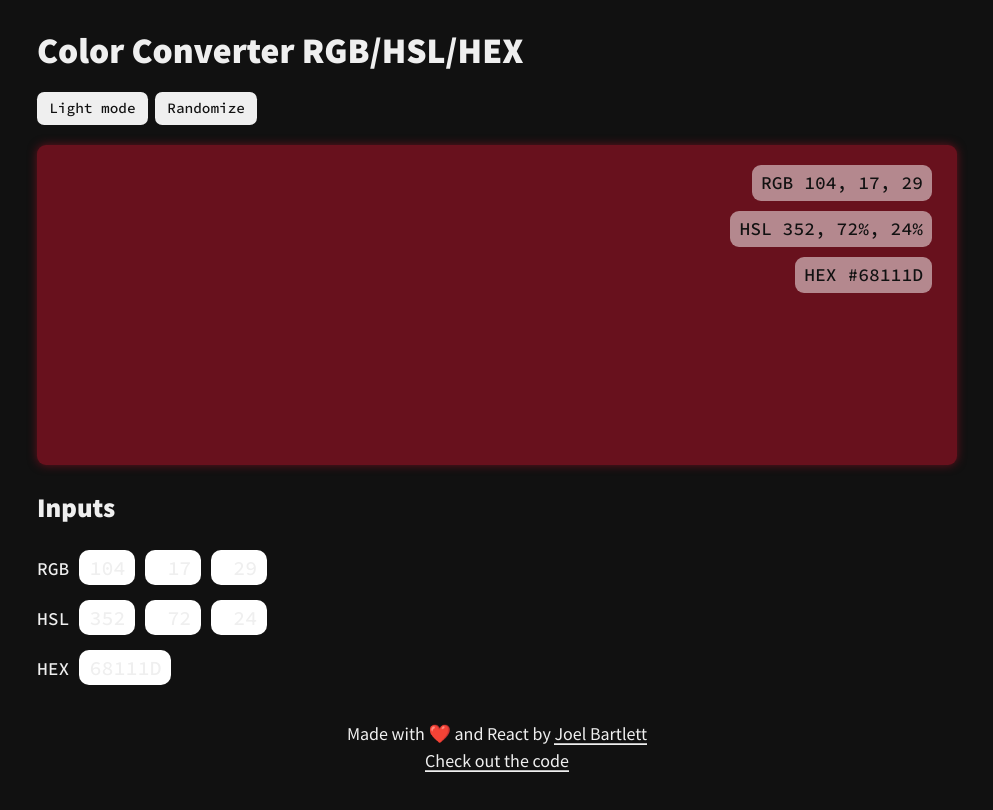
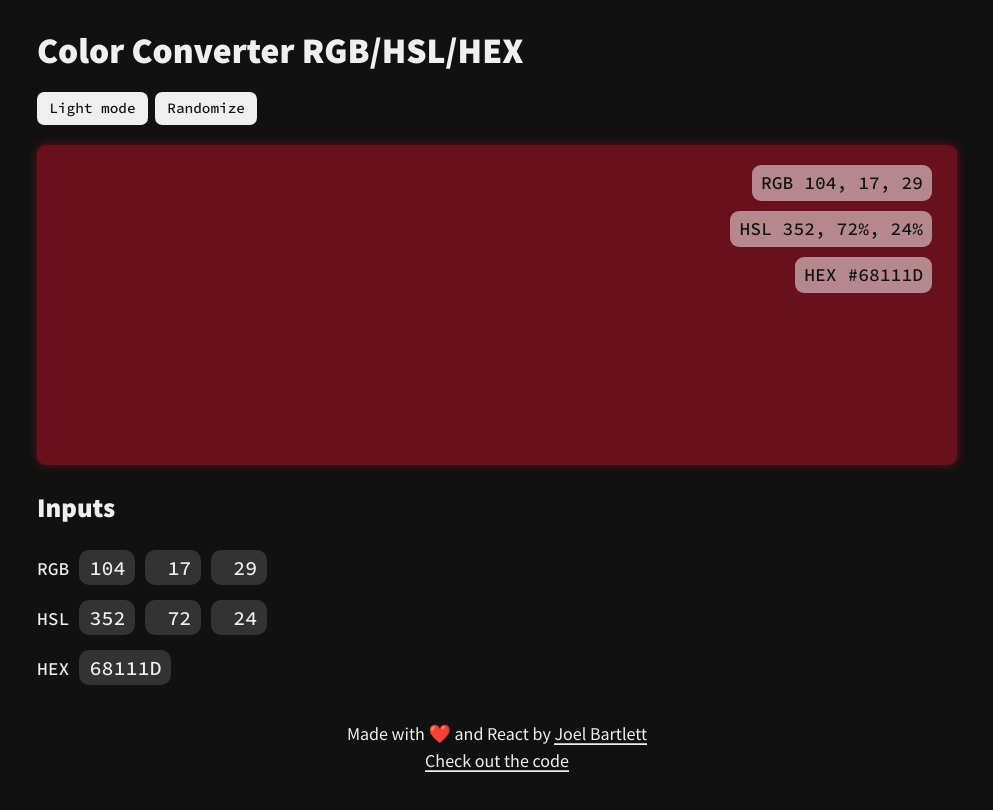
Before and after one commit to murbar/web-color-tool, a React (Create React App) app: page / in a window 1280 px wide. Shown: the top 810 px of the page, without its empty margins (143-1136 px from the left). Built offline with nearby package versions, Linux system fonts and the light colour scheme.

Commit message:
Add inputColor

```diff
--- a/src/styles/themes.js
+++ b/src/styles/themes.js
@@ -2,14 +2,16 @@ const dark = {
   backgroundColor: '#111111',
   textColor: '#efefef',
   overlayColor: 'rgba(255, 255, 255, 0.5)',
-  highlightColor: 'hsl(168, 81%, 56%)'
+  highlightColor: 'hsl(168, 81%, 56%)',
+  inputColor: '#333333'
 };
 
 const light = {
   backgroundColor: '#efefef',
   textColor: '#111111',
   overlayColor: 'rgba(0, 0, 0, 0.5)',
-  highlightColor: 'hsl(168, 81%, 56%)'
+  highlightColor: 'hsl(168, 81%, 56%)',
+  inputColor: '#CCCCCC'
 };
 
 export { light, dark };
```
